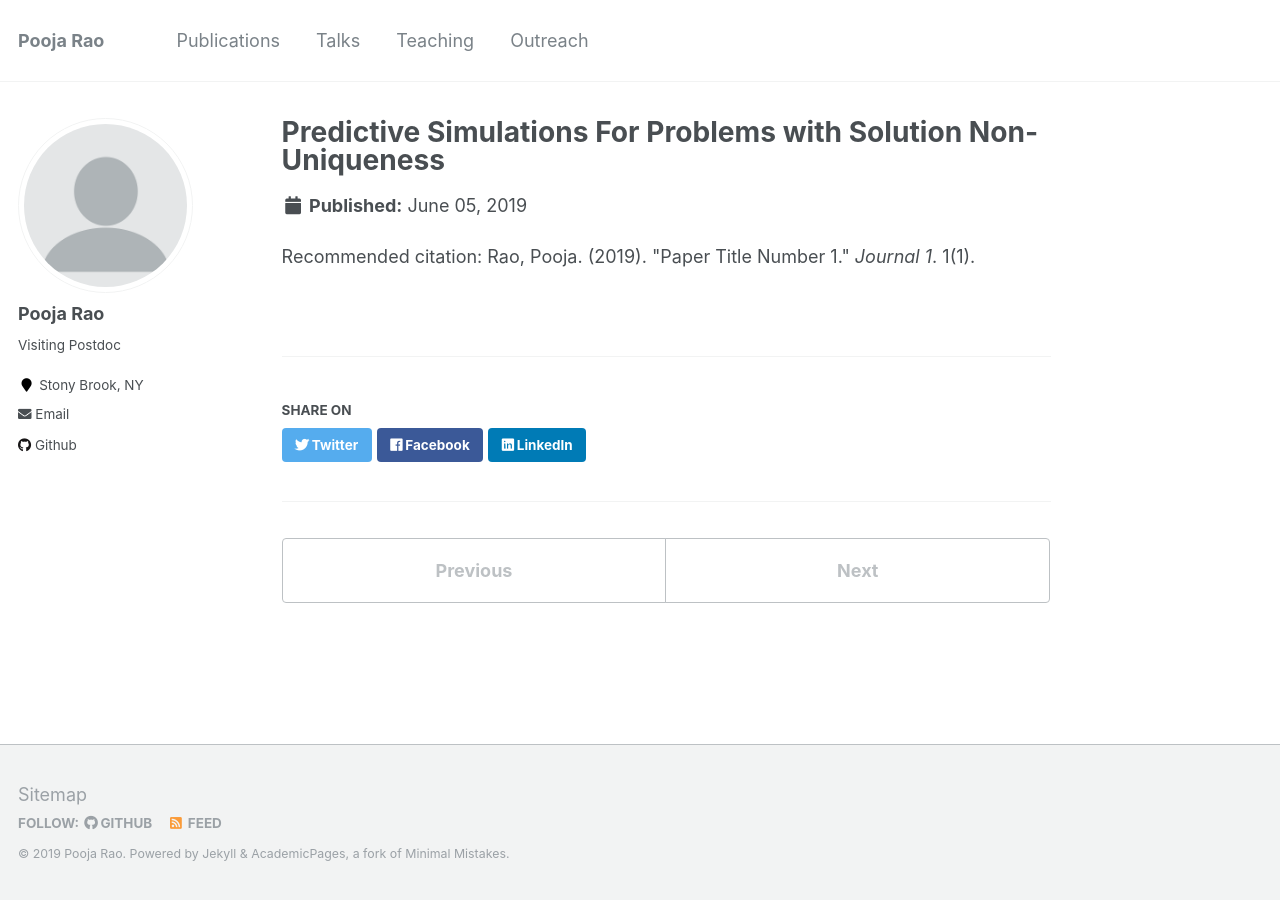
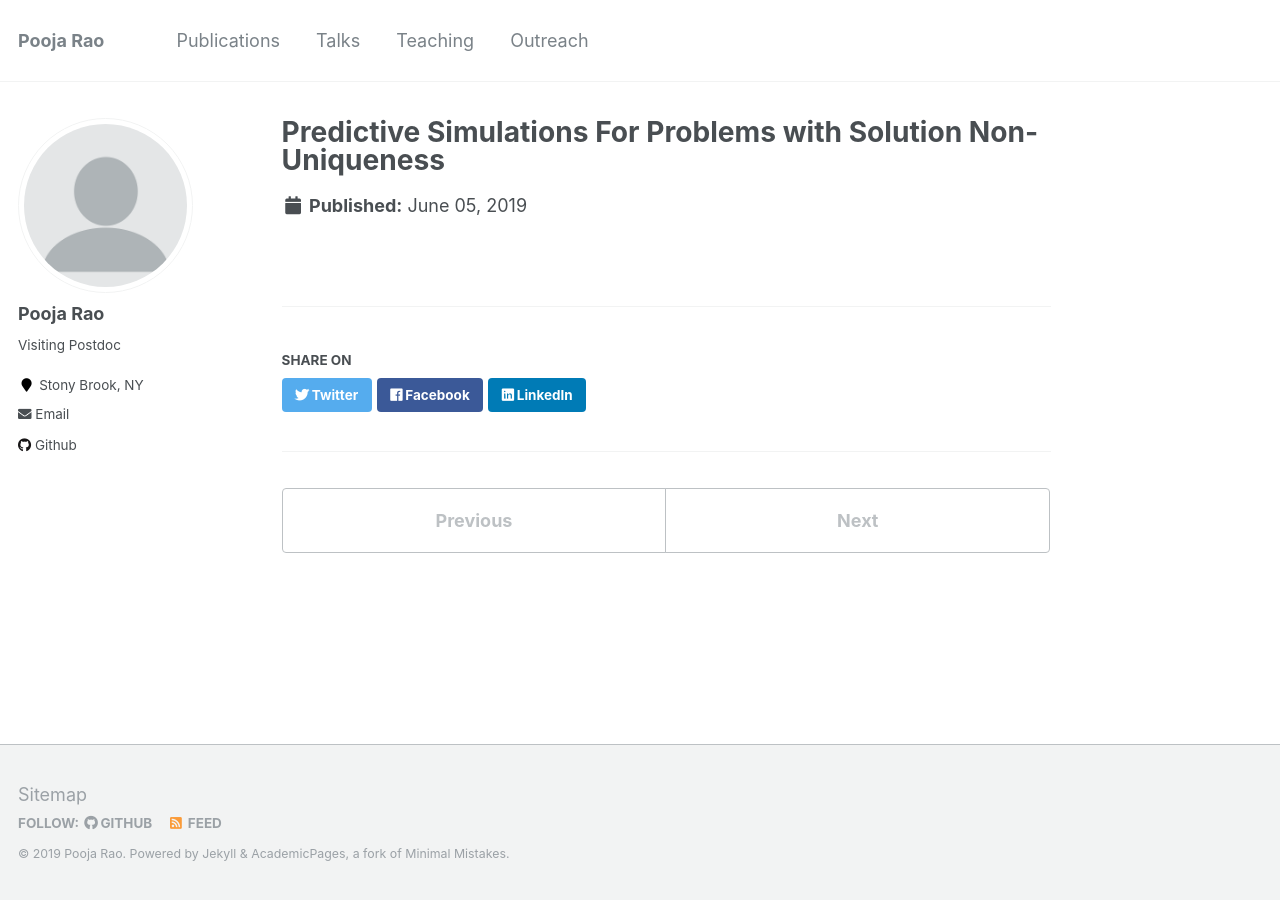
Before and after one commit to jamelvin/poojarao8.github.io, a Jekyll site: the page built from _publications/05_2014_WCCM.md, in a window 1280 px wide. Built offline with Jekyll 4.4.1, drawn with Linux system fonts in a browser that asks for light colours; some of the changed lines change nothing that is shown.

Commit message:
fixed citation

```diff
--- a/_publications/05_2014_WCCM.md
+++ b/_publications/05_2014_WCCM.md
@@ -6,5 +6,5 @@ permalink: /publication/05_2014
 #date: 2019-06-04
 #venue: 'Test Journal 1'
 #paperurl: 'http://academicpages.github.io/files/test.pdf'
-citation: 'Rao, Pooja. (2019). &quot;Paper Title Number 1.&quot; <i>Journal 1</i>. 1(1).'
+#citation: 'Rao, Pooja. (2019). &quot;Paper Title Number 1.&quot; <i>Journal 1</i>. 1(1).'
 ---
```
